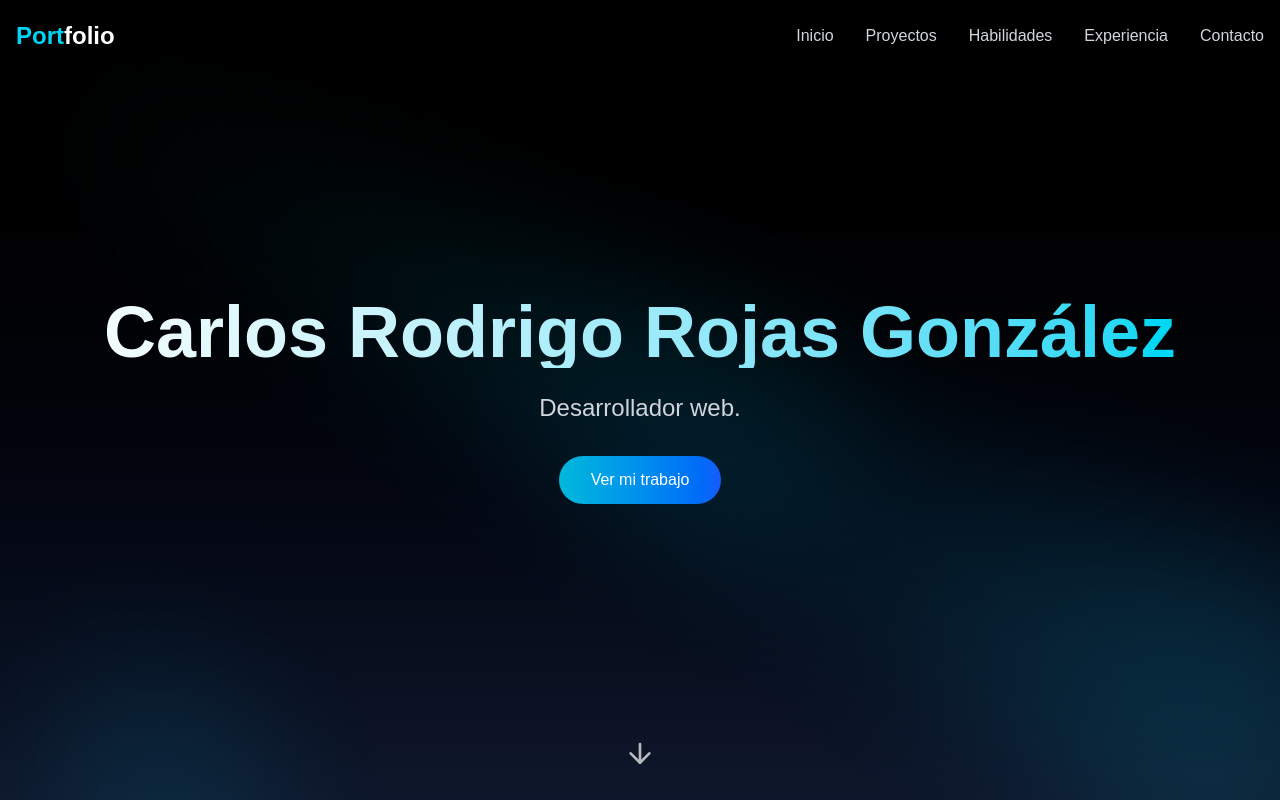
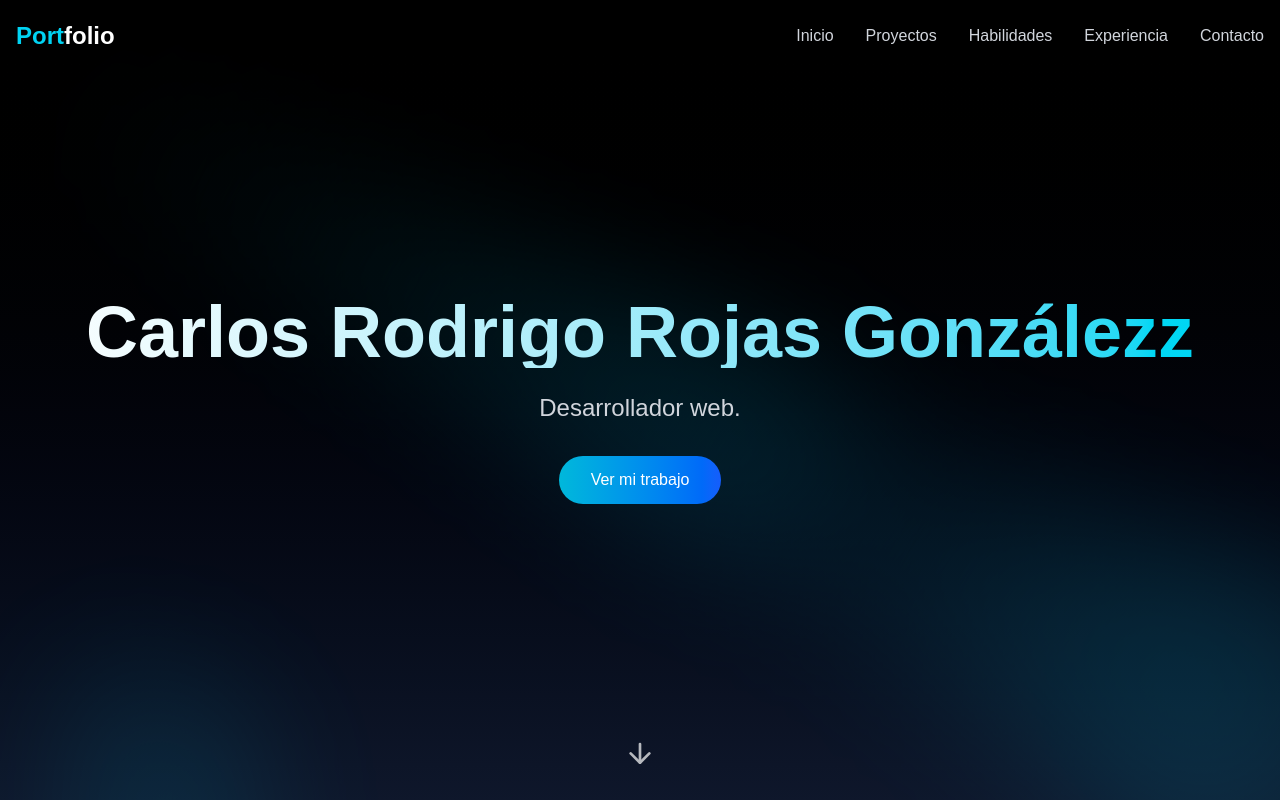
Before and after one commit to rodrigoski/portafolio-rodrigo, a Next.js app: page / in a window 1280 px wide. Shown: the top 800 px of the page. Built offline with nearby package versions, Linux system fonts and the light colour scheme.

Commit message:
Actualizo HeroComponent con cambios

```diff
--- a/app/components/HeroComponent.jsx
+++ b/app/components/HeroComponent.jsx
@@ -69,7 +69,7 @@ export default function HeroComponent() {
             animate={{ opacity: 1, y: 0 }}
             transition={{ duration: 0.8, delay: 0.2 }}
           >
-            Carlos Rodrigo Rojas González
+            Carlos Rodrigo Rojas Gonzálezz
           </motion.h1>
 
           <motion.p
```
